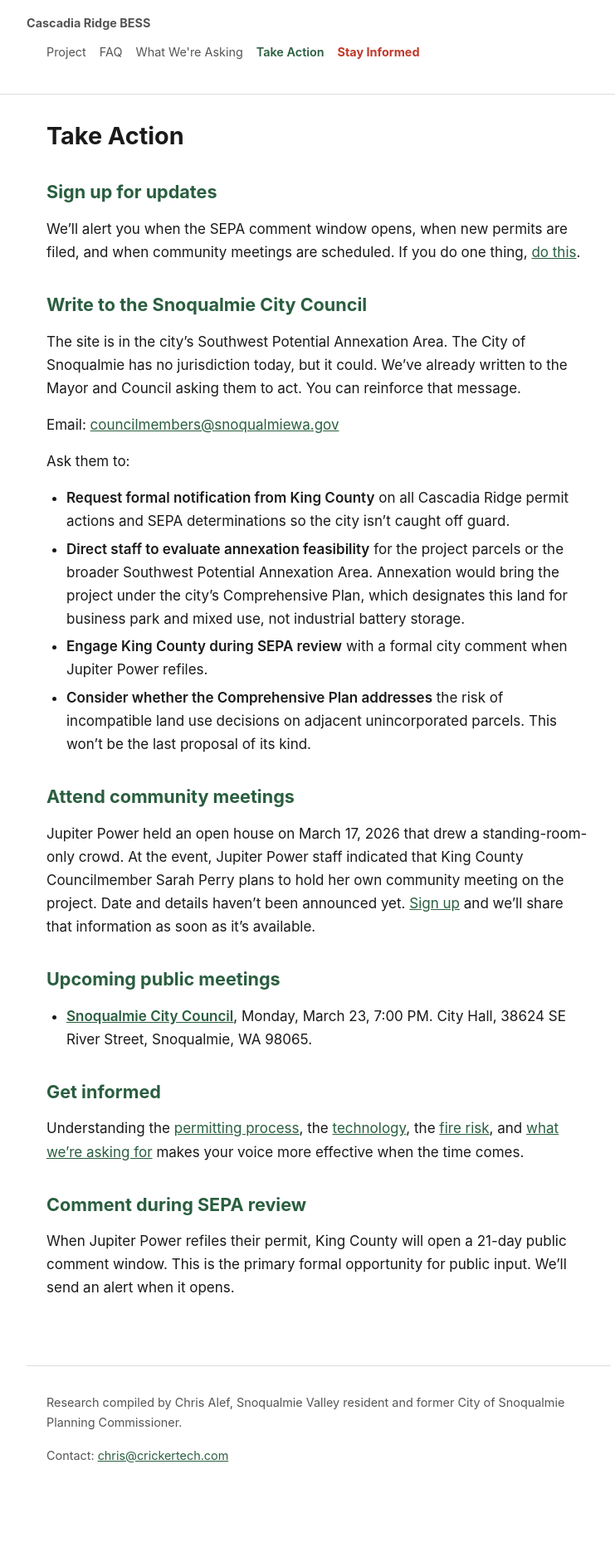
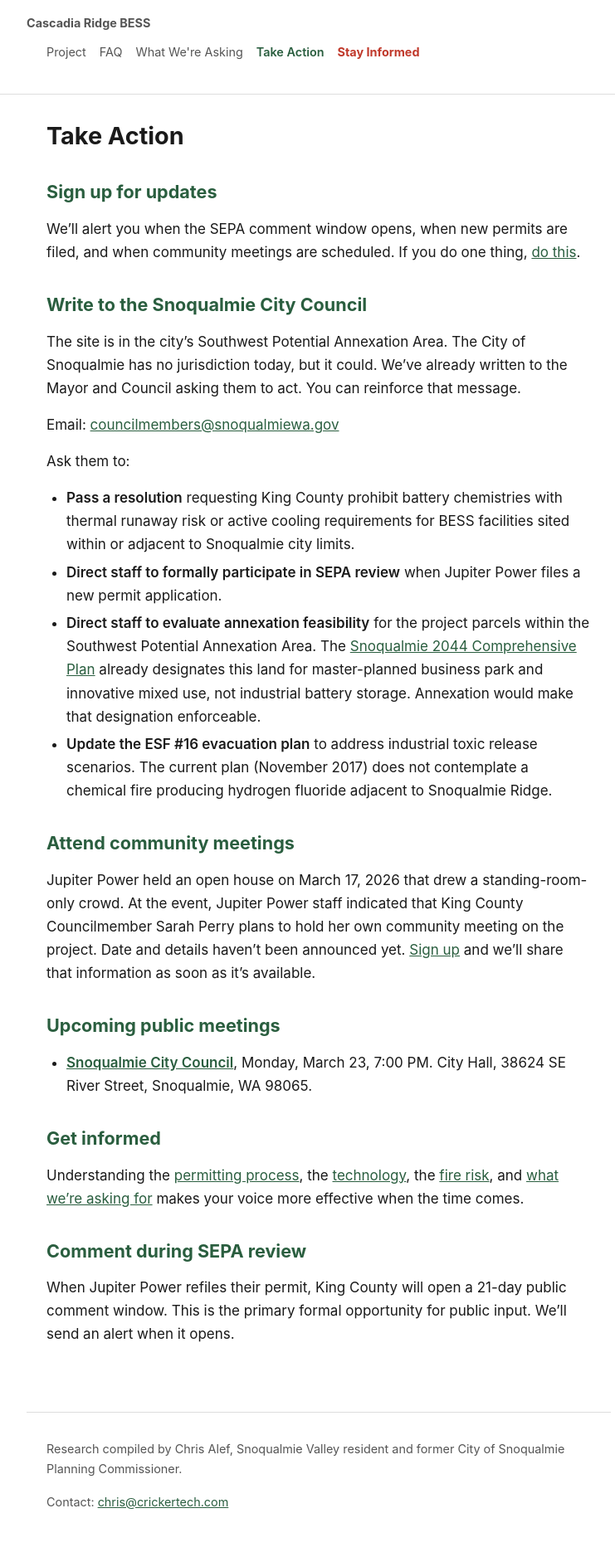
Before and after one commit to calef/cascadia-ridge-bess, a Jekyll site: the page built from _pages/take-action.md, in a window 1280 px wide. Shown: the whole page at 83% size, without its empty margins (256-997 px from the left). Built offline with Jekyll 4.4.1, drawn with Linux system fonts in a browser that asks for light colours; before the commit the page ends 1815 px from its top, so only the background shows below that.

```diff
--- a/_pages/take-action.md
+++ b/_pages/take-action.md
@@ -14,10 +14,10 @@ Email: [councilmembers@snoqualmiewa.gov](mailto:councilmembers@snoqualmiewa.gov)
 
 Ask them to:
 
-- **Request formal notification from King County** on all Cascadia Ridge permit actions and SEPA determinations so the city isn't caught off guard.
-- **Direct staff to evaluate annexation feasibility** for the project parcels or the broader Southwest Potential Annexation Area. Annexation would bring the project under the city's Comprehensive Plan, which designates this land for business park and mixed use, not industrial battery storage.
-- **Engage King County during SEPA review** with a formal city comment when Jupiter Power refiles.
-- **Consider whether the Comprehensive Plan addresses** the risk of incompatible land use decisions on adjacent unincorporated parcels. This won't be the last proposal of its kind.
+- **Pass a resolution** requesting King County prohibit battery chemistries with thermal runaway risk or active cooling requirements for BESS facilities sited within or adjacent to Snoqualmie city limits.
+- **Direct staff to formally participate in SEPA review** when Jupiter Power files a new permit application.
+- **Direct staff to evaluate annexation feasibility** for the project parcels within the Southwest Potential Annexation Area. The [Snoqualmie 2044 Comprehensive Plan](https://snoqualmiewa.gov/1070/Snoqualmie-Comprehensive-Plan-2044) already designates this land for master-planned business park and innovative mixed use, not industrial battery storage. Annexation would make that designation enforceable.
+- **Update the ESF #16 evacuation plan** to address industrial toxic release scenarios. The current plan (November 2017) does not contemplate a chemical fire producing hydrogen fluoride adjacent to Snoqualmie Ridge.
 
 ## Attend community meetings
 
```
Also changed, not shown: _pages/project.md (+2 -0 lines), _pages/what-we-are-asking.md (+8 -0 lines).
